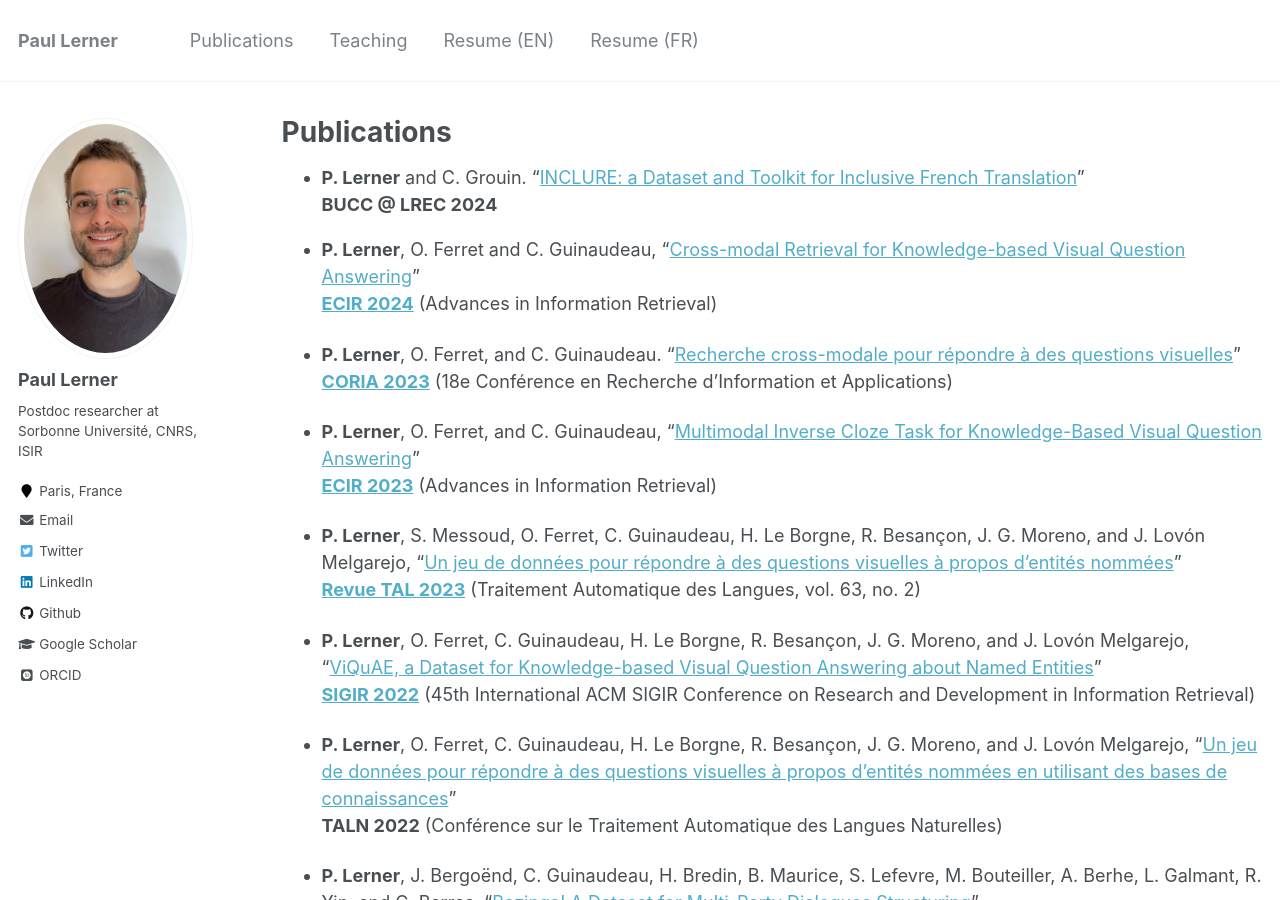
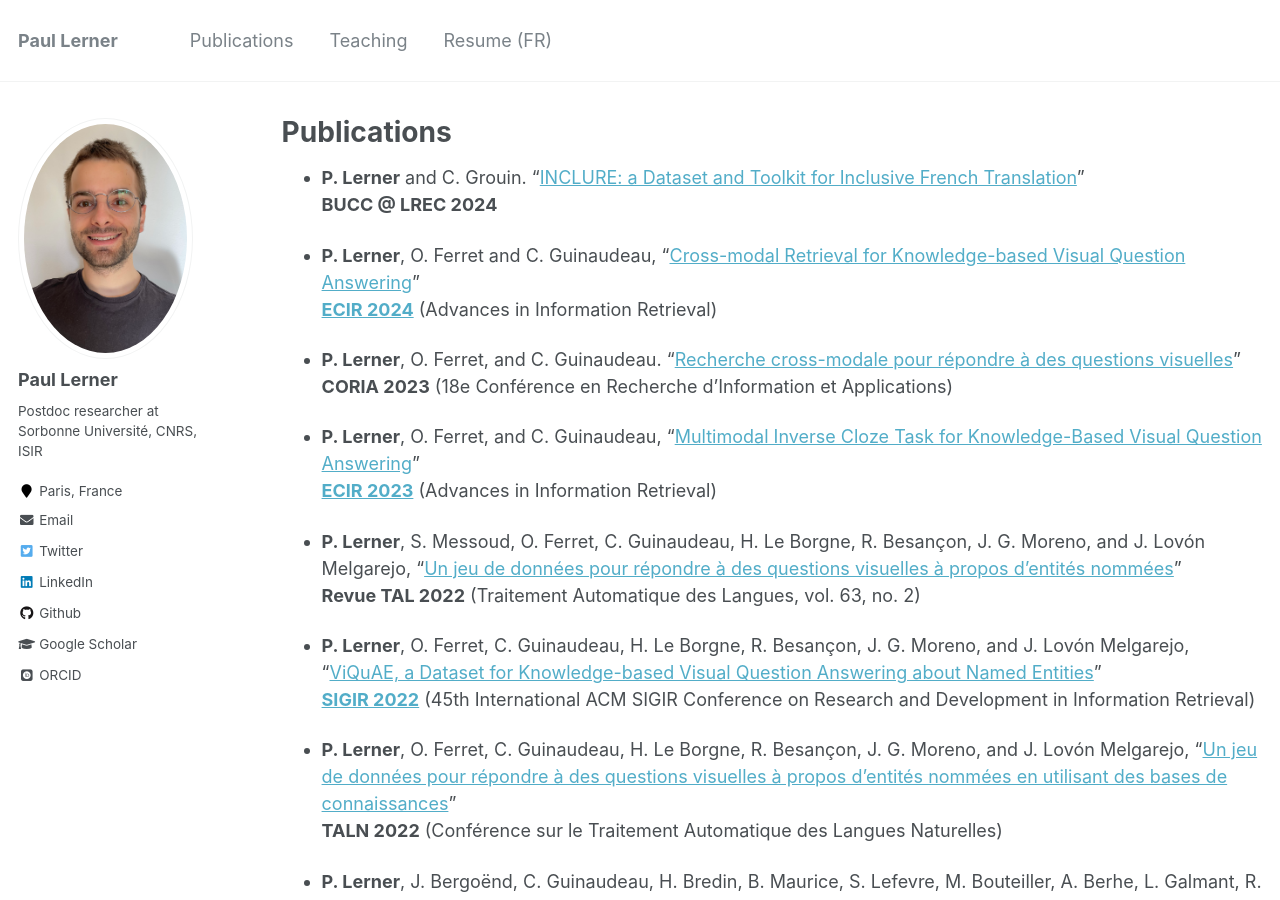
Before and after one commit to PaulLerner/PaulLerner.github.io, a Jekyll site: the page built from _pages/publications.md, in a window 1280 px wide and 900 px high. Built offline with Jekyll 4.4.1, drawn with Linux system fonts in a browser that asks for light colours; some web fonts are replaced.

Commit message:
update email + deprecate EN resume

```diff
--- a/_config.yml
+++ b/_config.yml
@@ -87,7 +87,7 @@ author:
   employer         :
   pubmed           :
   googlescholar    : "https://scholar.google.com/citations?user=qTEddmcAAAAJ&hl=fr"
-  email            : "lerner@tuta.io"
+  email            : "lerner@isir.upmc.fr"
   researchgate     :  # example: "https://www.researchgate.net/profile/yourprofile"
   uri              :
   bitbucket        :
--- a/_data/navigation.yml
+++ b/_data/navigation.yml
@@ -15,12 +15,13 @@ main:
   #- title: "Blog Posts"
   #  url: /year-archive/
 
-  - title: "Resume (EN)"
-    url: /files/CV.pdf
+# TODO update EN resume
+#  - title: "Resume (EN)"
+#    url: /files/CV.pdf
 
   # TODO: fully bilingual website
   - title: "Resume (FR)"
-    url: /files/CV_FR.pdf
+    url: /files/lerner_CV_FR.pdf
 
  # - title: "Guide"
  #   url: /markdown/
--- a/_pages/publications.md
+++ b/_pages/publications.md
@@ -7,19 +7,20 @@ author_profile: true
 
 - **P. Lerner** and C. Grouin. "[INCLURE: a Dataset and Toolkit for Inclusive French Translation](https://hal.science/hal-04531938)"
  **BUCC @ LREC 2024**
+
 - **P. Lerner**, O. Ferret and C. Guinaudeau, "[Cross-modal Retrieval for Knowledge-based Visual Question
 Answering](https://arxiv.org/abs/2401.05736)"
 [**ECIR 2024**](https://link.springer.com/chapter/10.1007/978-3-031-56027-9_26) (Advances in Information Retrieval)
 
-- **P. Lerner**, O. Ferret, and C. Guinaudeau. "[Recherche cross-modale pour répondre à des questions visuelles](https://hal.science/hal-04131549)"
-  [**CORIA 2023**](https://aclanthology.org/2023.jeptalnrecital-coria.5/) (18e Conférence en Recherche d'Information et Applications)
+- **P. Lerner**, O. Ferret, and C. Guinaudeau. "[Recherche cross-modale pour répondre à des questions visuelles](https://aclanthology.org/2023.jeptalnrecital-coria.5)"
+  **CORIA 2023** (18e Conférence en Recherche d'Information et Applications)
 
 - **P. Lerner**, O. Ferret, and C. Guinaudeau, "[Multimodal Inverse Cloze Task for Knowledge-Based Visual Question Answering](https://hal.science/hal-03933089)"
   [**ECIR 2023**](https://link.springer.com/chapter/10.1007/978-3-031-28244-7_36) (Advances in Information Retrieval)
 
 - **P. Lerner**, S. Messoud, O. Ferret, C. Guinaudeau, H. Le Borgne, R. Besançon, J. G. Moreno, and J. Lovón Melgarejo,
-  “[Un jeu de données pour répondre à des questions visuelles à propos d’entités nommées](https://hal.science/hal-04175505/)”
-  [**Revue TAL 2023**](https://www.atala.org/content/tal_63_2_1) (Traitement Automatique des Langues, vol. 63, no. 2)
+  “[Un jeu de données pour répondre à des questions visuelles à propos d’entités nommées](https://aclanthology.org/2022.tal-2.0/)”
+  **Revue TAL 2022** (Traitement Automatique des Langues, vol. 63, no. 2)
 
 - **P. Lerner**, O. Ferret, C. Guinaudeau, H. Le Borgne, R. Besançon, J. G. Moreno, and J. Lovón Melgarejo,
   “[ViQuAE, a Dataset for Knowledge-based Visual Question Answering about Named Entities](https://hal.science/hal-03650618/)”
```
Also changed, not shown: _pages/about.md (+1 -1 lines), 3 other files.
